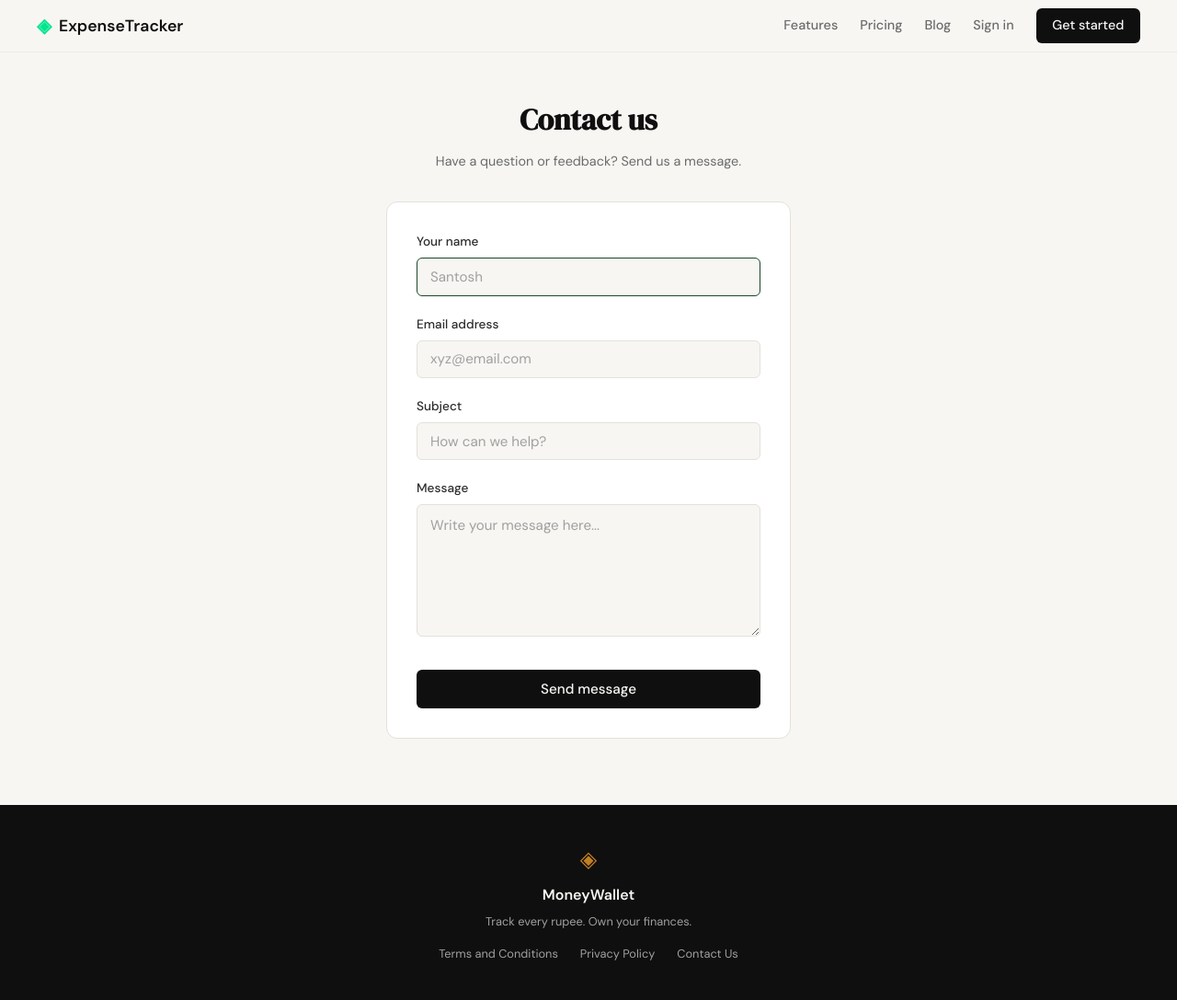
After one commit to SGsantos55/Expense-tracker, a Flask app: page /contact in a window 1280 px wide. The commit adds this page. Shown: the whole page at 92% size. Run offline with Flask 3, Linux system fonts and the light colour scheme.

Commit message:
added contact us feature

```diff
--- a/app.py
+++ b/app.py
@@ -1,10 +1,16 @@
-from flask import Flask, render_template, request, redirect, flash, url_for, session, g, send_from_directory, Response
+from flask import Flask, render_template, request, redirect, flash, url_for, session, g, send_from_directory, Response, abort
 from werkzeug.security import generate_password_hash, check_password_hash
 from datetime import datetime, date as date_obj, timedelta
+import os
+from dotenv import load_dotenv
 from database.db import get_db, init_db, seed_db
-from database.queries import get_user_by_id, get_summary_stats, get_recent_transactions, get_category_breakdown, insert_expense, get_expense_by_id, update_expense, delete_expense as db_delete_expense
+from database.queries import get_user_by_id, get_summary_stats, get_recent_transactions, get_category_breakdown, insert_expense, get_expense_by_id, update_expense, delete_expense as db_delete_expense, insert_contact_message, get_all_contact_messages
+
+load_dotenv()
 
 VALID_CATEGORIES = ["Food", "Transport", "Bills", "Health", "Entertainment", "Shopping", "Other"]
+
+ADMIN_EMAIL = os.environ.get("ADMIN_EMAIL", "")
 
 app = Flask(__name__)
 app.secret_key = "spendly-dev-secret-key-change-in-production"
@@ -197,6 +203,54 @@ def terms():
 @app.route("/privacy")
 def privacy():
     return render_template("privacy.html")
+
+
+@app.route("/contact", methods=["GET", "POST"])
+def contact():
+    if request.method == "POST":
+        name = request.form.get("name", "").strip()
+        email = request.form.get("email", "").strip()
+        subject = request.form.get("subject", "").strip()
+        message = request.form.get("message", "").strip()
+
+        errors = []
+        if not name:
+            errors.append("Name is required")
+        if not email or "@" not in email:
+            errors.append("Valid email is required")
+        if not subject:
+            errors.append("Subject is required")
+        if not message:
+            errors.append("Message is required")
+
+        if errors:
+            return render_template(
+                "contact.html",
+                errors=errors,
+                name=name,
+                email=email,
+                subject=subject,
+                message=message
+            )
+
+        insert_contact_message(name, email, subject, message)
+        flash("Thanks for reaching out! We'll get back to you soon.")
+        return redirect(url_for("contact"))
+
+    return render_template("contact.html")
+
+
+@app.route("/admin/messages")
+def admin_messages():
+    if not g.user_id:
+        abort(404)
+
+    user = get_user_by_id(g.user_id)
+    if not ADMIN_EMAIL or not user or user["email"] != ADMIN_EMAIL:
+        abort(404)
+
+    messages = get_all_contact_messages()
+    return render_template("admin/messages.html", messages=messages)
 
 
 # ------------------------------------------------------------------ #
--- a/requirements.txt
+++ b/requirements.txt
@@ -3,3 +3,4 @@ werkzeug==3.1.6
 pytest==8.3.5
 pytest-flask==1.3.0
 gunicorn==23.0.0
+python-dotenv==1.0.1
--- a/templates/base.html
+++ b/templates/base.html
@@ -82,6 +82,7 @@
             <div class="footer-links">
                 <a href="{{ url_for('terms') }}">Terms and Conditions</a>
                 <a href="{{ url_for('privacy') }}">Privacy Policy</a>
+                <a href="{{ url_for('contact') }}">Contact Us</a>
             </div>
         </div>
     </footer>
--- /dev/null
+++ b/templates/contact.html
@@ -0,0 +1,76 @@
+{% extends "base.html" %}
+
+{% block title %}Contact Us | ExpenseTracker — Free Expense Tracker{% endblock %}
+{% block meta_description %}Get in touch with the ExpenseTracker team. Send us a message and we'll get back to you about the free expense tracker app.{% endblock %}
+
+{% block head %}
+<style>
+    textarea.form-input {
+        min-height: 9rem;
+        resize: vertical;
+        line-height: 1.6;
+    }
+</style>
+{% endblock %}
+
+{% block content %}
+<section class="auth-section">
+    <div class="auth-container">
+
+        <div class="auth-header">
+            <h1 class="auth-title">Contact us</h1>
+            <p class="auth-subtitle">Have a question or feedback? Send us a message.</p>
+        </div>
+
+        <div class="auth-card">
+            {% if errors %}
+            <div class="auth-error">
+                <ul>
+                {% for error in errors %}
+                    <li>{{ error }}</li>
+                {% endfor %}
+                </ul>
+            </div>
+            {% endif %}
+
+            {% with messages = get_flashed_messages() %}
+            {% if messages %}
+            <div class="auth-success">{{ messages[0] }}</div>
+            {% endif %}
+            {% endwith %}
+
+            <form method="POST" action="{{ url_for('contact') }}">
+                <div class="form-group">
+                    <label for="name">Your name</label>
+                    <input type="text" id="name" name="name"
+                           class="form-input" placeholder="Santosh"
+                           value="{{ name|default('') }}"
+                           required autofocus>
+                </div>
+                <div class="form-group">
+                    <label for="email">Email address</label>
+                    <input type="email" id="email" name="email"
+                           class="form-input" placeholder="xyz@email.com"
+                           value="{{ email|default('') }}"
+                           required>
+                </div>
+                <div class="form-group">
+                    <label for="subject">Subject</label>
+                    <input type="text" id="subject" name="subject"
+                           class="form-input" placeholder="How can we help?"
+                           value="{{ subject|default('') }}"
+                           required>
+                </div>
+                <div class="form-group">
+                    <label for="message">Message</label>
+                    <textarea id="message" name="message"
+                              class="form-input" placeholder="Write your message here..."
+                              required>{{ message|default('') }}</textarea>
+                </div>
+                <button type="submit" class="btn-submit">Send message</button>
+            </form>
+        </div>
+
+    </div>
+</section>
+{% endblock %}
```
Also changed, not shown: CLAUDE.md (+2 -0 lines), database/db.py (+10 -0 lines), database/queries.py (+28 -0 lines), templates/admin/messages.html (added, +97 -0 lines), .claude/specs/10-contact-us.md (added), 1 other file.
